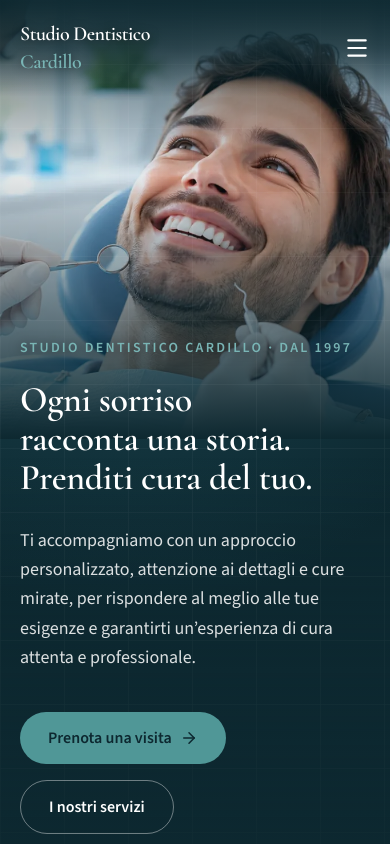
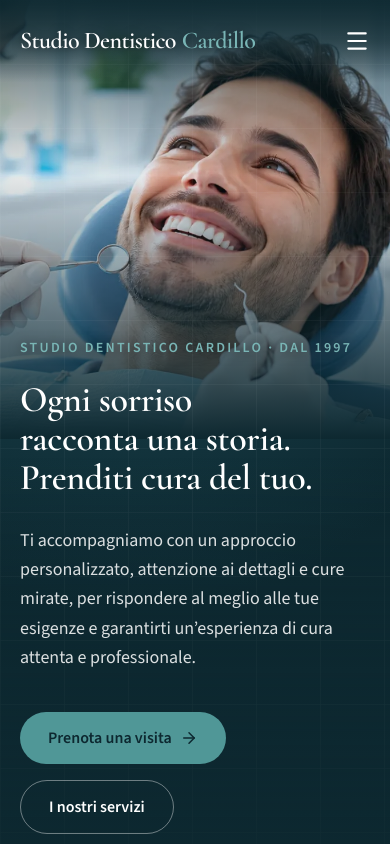
Before and after one commit to mariafelicebrigugliasitomamma-dotcom/sito-cardillo, a Next.js app: page / in a window 390 px wide. Shown: the top 844 px of the page. Built offline with nearby package versions, Linux system fonts and the light colour scheme; no server answers.

Commit message:
aggiorna lo stile del link del brand nel componente Header per migliorare la leggibilità

```diff
--- a/src/components/Header.tsx
+++ b/src/components/Header.tsx
@@ -45,19 +45,19 @@ export default function Header({
       }`}
     >
       <div className="mx-auto flex max-w-6xl items-center justify-between px-5">
-        <Link href="/" className="group flex flex-col leading-none">
+        <Link href="/" className="group flex flex-wrap items-baseline gap-x-1.5 leading-none">
           {ui.brandPrefix.trim() && (
-            <span className="font-serif text-xl font-semibold tracking-tight text-white drop-shadow-[0_1px_4px_rgba(0,0,0,0.5)] sm:text-2xl">
+            <span className="font-serif text-2xl font-semibold tracking-tight text-white drop-shadow-[0_1px_4px_rgba(0,0,0,0.5)]">
               {ui.brandPrefix}
             </span>
           )}
-          <span className="font-serif text-xl font-semibold tracking-tight text-gold-light drop-shadow-[0_1px_4px_rgba(0,0,0,0.5)] sm:text-2xl">
+          <span className="font-serif text-2xl font-semibold tracking-tight text-gold-light drop-shadow-[0_1px_4px_rgba(0,0,0,0.5)]">
             {nomeBreve}
           </span>
         </Link>
 
         {/* Nav desktop */}
-        <nav className="hidden items-center gap-8 md:flex">
+        <nav className="hidden items-center gap-6 md:flex lg:gap-8">
           {nav.map((item) => {
             const active =
               item.href === "/"
```
